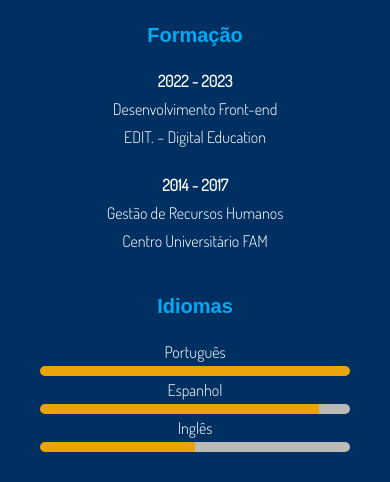
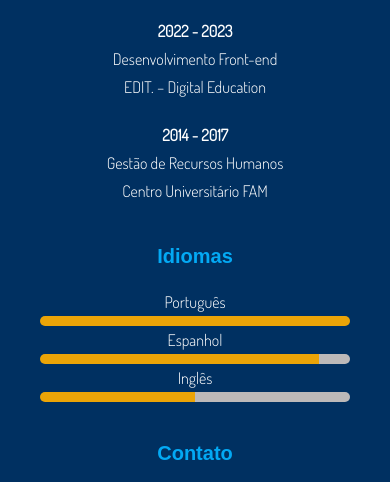
Before and after one commit to lenderisfree/projeto-cv, a plain HTML site: page index.html in a window 390 px wide. Shown: the part 446-928 px from the top of the page. Drawn offline with Linux system fonts and the light colour scheme; a web font is replaced by a local one.

Commit message:
Fim projeto CV

```diff
--- a/style.css
+++ b/style.css
@@ -326,6 +326,9 @@ a:hover{
 }
 
 @media  (max-width: 900px){
+    body{
+        margin-top: 0px;
+    }
     .container1{
 
        max-width: 450px;
```
